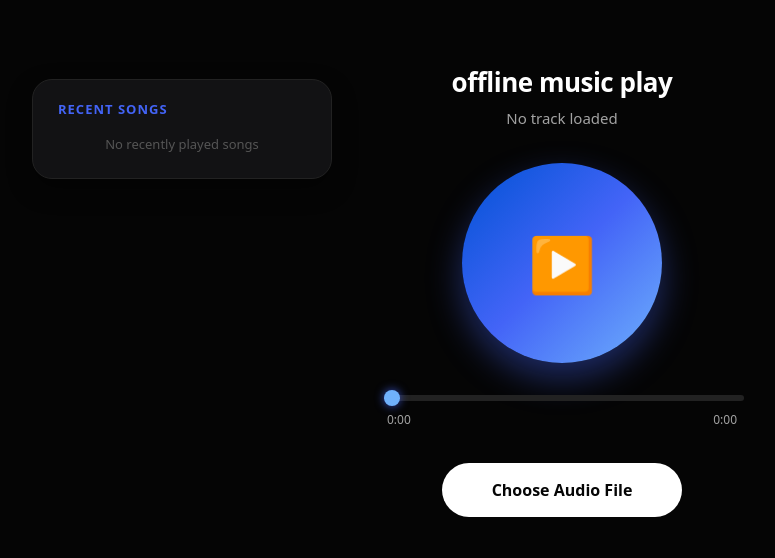
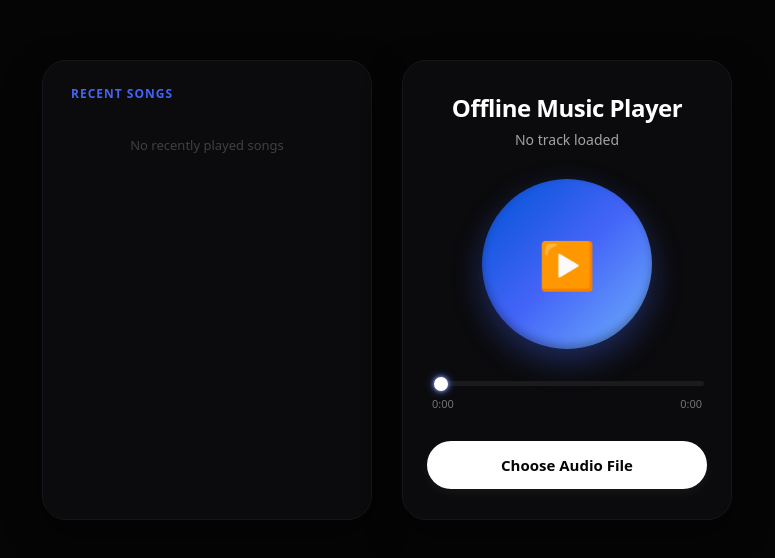
Before and after one commit to playgroupali/MusicOfflinePlayer, a plain HTML site: page index.html in a window 1280 px wide. Shown: the part 110-668 px from the top of the page, without its empty margins (253-1028 px from the left). Drawn offline with Linux system fonts and the light colour scheme.

Commit message:
Update index.html

```diff
--- a/index.html
+++ b/index.html
@@ -1,54 +1,66 @@
 <!DOCTYPE html>
 <html lang="en">
 <head>
-        <link rel="manifest" href="manifest.json">
-    <link rel="apple-touch-icon" href="https://postimg.cc">
-
     <meta charset="UTF-8">
     <meta name="viewport" content="width=device-width, initial-scale=1.0, maximum-scale=1.0, user-scalable=no">
-    <title>offline music play</title>
+    <title>Offline Music Player</title>
     <link rel="manifest" href="manifest.json">
+    <link rel="apple-touch-icon" href="https://postimg.cc">
     <style>
+        /* Modern Minimalist Dark Base */
         body {
             background-color: #050505;
             color: #FFFFFF;
-            font-family: system-ui, -apple-system, sans-serif;
+            font-family: system-ui, -apple-system, BlinkMacSystemFont, "Segoe UI", Roboto, sans-serif;
             margin: 0;
             min-height: 100vh;
             box-sizing: border-box;
             display: flex;
             justify-content: center;
             align-items: center;
-            padding: 20px;
+            padding: 30px 20px;
         }
+
+        /* App Master Frame Layout Wrapper */
         .app-container {
             display: flex;
             flex-direction: column;
             width: 100%;
-            max-width: 800px;
-            gap: 40px;
+            max-width: 760px;
+            gap: 35px;
             align-items: center;
         }
+
+        /* Player Module Dashboard Frame */
         .player-main {
             display: flex;
             flex-direction: column;
             align-items: center;
             width: 100%;
             max-width: 340px;
+            background-color: #0b0b0d;
+            border: 1px solid #16161a;
+            border-radius: 24px;
+            padding: 30px 24px;
+            box-sizing: border-box;
+            box-shadow: 0 15px 35px rgba(0,0,0,0.5);
         }
+
+        /* Clean High-Contrast Typography */
         h2 {
             font-weight: 700;
-            font-size: 26px;
+            font-size: 24px;
             letter-spacing: -0.5px;
-            margin: 0 0 8px 0;
+            margin: 0 0 6px 0;
             color: #FFFFFF;
-            text-align: center;
         }
+
+        /* Muted Track Info Placeholder Text */
         #track-name {
             color: #A3A3A3;
-            font-size: 15px;
-            margin: 0 0 35px 0;
-            padding: 0 10px;
+            font-size: 14px;
+            margin: 0 0 30px 0;
+            padding: 0 5px;
             text-overflow: ellipsis;
             overflow: hidden;
             white-space: nowrap;
@@ -56,130 +68,156 @@
             box-sizing: border-box;
             text-align: center;
         }
+
+        /* Premium Blue Gradient Play Orb */
         .touch-pad {
-            width: 200px;
-            height: 200px;
+            width: 170px;
+            height: 170px;
             border-radius: 50%;
             background: linear-gradient(135deg, #0052D4 0%, #4364F7 50%, #6FB1FC 100%);
-            box-shadow: 0 15px 35px rgba(67, 100, 247, 0.4);
+            box-shadow: 0 12px 30px rgba(67, 100, 247, 0.35), inset 0 -4px 8px rgba(0,0,0,0.3);
             margin: 0 auto 30px auto;
             display: flex;
             align-items: center;
             justify-content: center;
-            font-size: 54px;
+            font-size: 46px;
             cursor: pointer;
             -webkit-tap-highlight-color: transparent;
             transition: transform 0.1s ease;
         }
         .touch-pad:active { transform: scale(0.95); }
+
+        /* Sleek Timeline Container Box */
         .seeker-container {
             width: 100%;
             display: flex;
             flex-direction: column;
             gap: 8px;
-            margin-bottom: 35px;
+            margin-bottom: 30px;
+            padding: 0 5px;
+            box-sizing: border-box;
         }
         .time-box {
             display: flex;
             justify-content: space-between;
-            font-size: 12px;
-            color: #A3A3A3;
-            padding: 0 5px;
+            font-size: 11px;
+            font-variant-numeric: tabular-nums;
+            color: #737373;
         }
+
+        /* Custom Neon Blue Timeline Slider Styling */
         .slider {
             -webkit-appearance: none;
             width: 100%;
-            height: 6px;
-            border-radius: 3px;
-            background: #222;
+            height: 5px;
+            border-radius: 10px;
+            background: #1a1a1f;
             outline: none;
             cursor: pointer;
         }
         .slider::-webkit-slider-thumb {
             -webkit-appearance: none;
             appearance: none;
-            width: 16px;
-            height: 16px;
+            width: 14px;
+            height: 14px;
             border-radius: 50%;
-            background: #6FB1FC;
-            box-shadow: 0 0 10px rgba(67, 100, 247, 0.8);
+            background: #ffffff;
+            box-shadow: 0 0 10px rgba(67, 100, 247, 0.9), 0 0 4px rgba(255,255,255,0.8);
+            transition: transform 0.1s;
         }
+        .slider::-webkit-slider-thumb:active {
+            transform: scale(1.2);
+        }
+
         input[type="file"] { display: none; }
+
+        /* Crisp High-Contrast Action Toggle Button */
         .btn {
             background-color: #FFFFFF;
-            padding: 16px 40px;
+            padding: 14px 20px;
             border-radius: 30px;
             border: none;
             color: #050505;
             font-weight: 700;
-            font-size: 16px;
+            font-size: 15px;
             cursor: pointer;
             display: inline-block;
             width: 100%;
-            max-width: 240px;
             box-sizing: border-box;
             text-align: center;
+            box-shadow: 0 4px 12px rgba(255,255,255,0.05);
+            -webkit-tap-highlight-color: transparent;
         }
         .btn:active { background-color: #E5E5E5; }
+
+        /* Recent Queue Modular Sidebar Card */
         .recents-container {
-            background-color: #121214;
-            border: 1px solid #222;
-            border-radius: 20px;
+            background-color: #0b0b0d;
+            border: 1px solid #16161a;
+            border-radius: 24px;
             width: 100%;
-            max-width: 320px;
-            padding: 20px;
+            max-width: 340px;
+            padding: 24px;
             text-align: left;
-            box-shadow: 0 10px 25px rgba(0,0,0,0.4);
+            box-shadow: 0 15px 35px rgba(0,0,0,0.5);
             box-sizing: border-box;
         }
         .recents-title {
-            font-size: 13px;
+            font-size: 12px;
             text-transform: uppercase;
             letter-spacing: 1px;
             color: #4364F7;
-            margin: 0 0 12px 5px;
+            margin: 0 0 14px 4px;
             font-weight: 700;
         }
         .song-list {
             list-style: none;
             padding: 0;
             margin: 0;
-            max-height: 220px;
+            max-height: 240px;
             overflow-y: auto;
         }
         .song-item {
             padding: 12px 10px;
-            border-radius: 10px;
+            border-radius: 12px;
             font-size: 14px;
-            color: #E5E5E5;
+            color: #D4D4D4;
             cursor: pointer;
             text-overflow: ellipsis;
             overflow: hidden;
             white-space: nowrap;
-            border-bottom: 1px solid #1a1a1f;
+            border-bottom: 1px solid #141417;
+            transition: background 0.15s, color 0.15s;
         }
         .song-item:last-child { border-bottom: none; }
-        .song-item:active { background-color: #1e1e24; color: #6FB1FC; }
-        .empty-text { color: #555; font-size: 13px; margin: 5px; text-align: center; }
+        .song-item:active { background-color: #16161f; color: #6FB1FC; }
+        .empty-text { color: #404040; font-size: 13px; padding: 20px 0; text-align: center; }
 
-        @media (min-width: 650px) {
+        /* --- IPAD SPLIT PANEL VISUAL CALIBRATION ENGINE --- */
+        @media (min-width: 680px) {
             .app-container {
                 flex-direction: row-reverse;
                 justify-content: center;
-                align-items: flex-start;
-                gap: 50px;
+                align-items: stretch;
+                gap: 30px;
             }
-            .player-main { max-width: 360px; }
-            .recents-container { max-width: 300px; margin-top: 15px; }
+            .player-main, .recents-container {
+                max-width: 330px;
+                margin: 0;
+            }
         }
     </style>
 </head>
 <body>
     <div class="app-container">
+        <!-- Main Deck Control Player Layout -->
         <div class="player-main">
-            <h2>offline music play</h2>
+            <h2>Offline Music Player</h2>
             <p id="track-name">No track loaded</p>
+
             <div class="touch-pad" id="playBtn">▶️</div>
+
+            <!-- Timeline Tracking Panel Module -->
             <div class="seeker-container">
                 <input type="range" id="seekSlider" class="slider" min="0" max="100" value="0">
                 <div class="time-box">
@@ -187,11 +225,14 @@
                     <span id="durationTime">0:00</span>
                 </div>
             </div>
+
             <label class="btn">
                 Choose Audio File
                 <input type="file" id="audioFile" accept="*/*">
             </label>
         </div>
+
+        <!-- Recent Interactive Index Queue History Module -->
         <div class="recents-container">
             <div class="recents-title">Recent Songs</div>
             <ul class="song-list" id="recentList">
```
